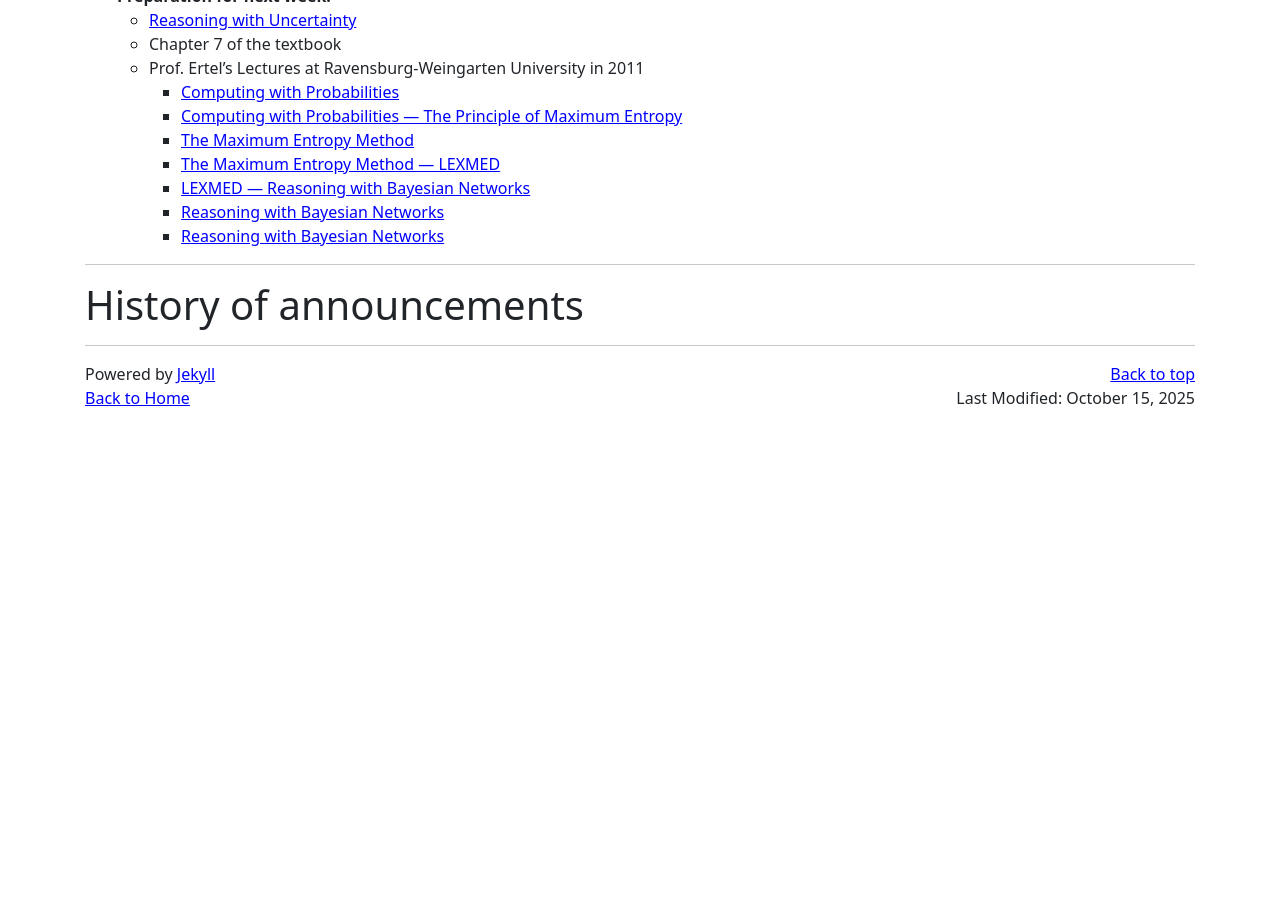
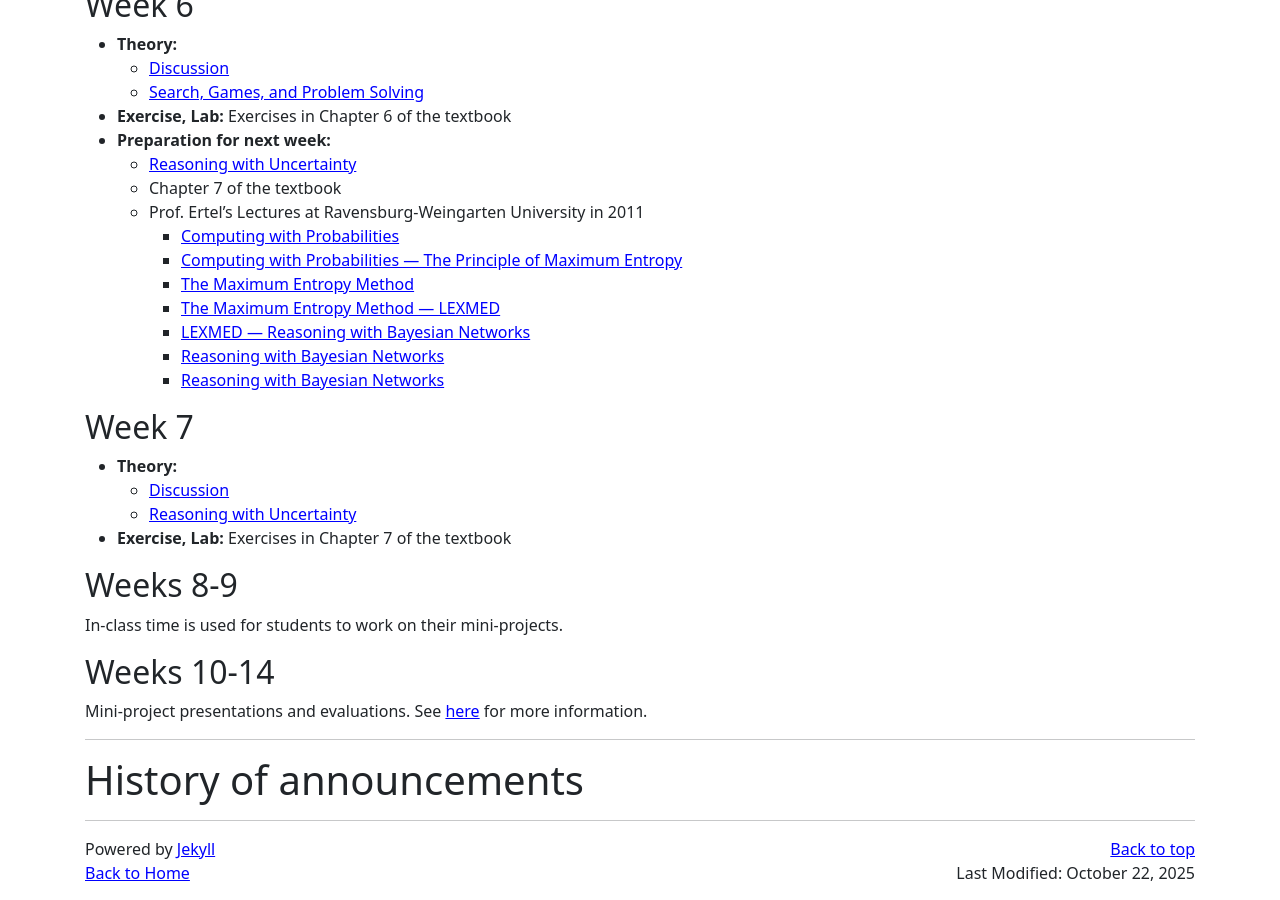
Before and after one commit to hoanganhduc/hoanganhduc.github.io, a Jekyll site: the page built from teaching/VNU-HUS/2025/winter/MAT1206E/index.md, in a window 1280 px wide and 900 px high, scrolled down 4338 px. Built offline with Jekyll 4.4.1, drawn with Linux system fonts in a browser that asks for light colours; nearby versions of some CDN libraries; a style sheet for code colours, icons or effects is not loaded; before the commit the page ends 4763 px from its top, so only the background shows below that; some of the changed text lies outside the part shown.

Commit message:
Updated @ 2025-10-22  23:26:12 ICT

```diff
--- a/teaching/VNU-HUS/2025/winter/MAT1206E/index.md
+++ b/teaching/VNU-HUS/2025/winter/MAT1206E/index.md
@@ -1,7 +1,7 @@
 ---
 layout: default
 title: "VNU-HUS MAT1206E: Introduction to Artificial Intelligence"
-last_modified_at: 2025-10-15
+last_modified_at: 2025-10-22
 lang: "en"
 katex: true
 ---
@@ -14,6 +14,9 @@ This is the website for the course "Introduction to Artificial Intelligence (VNU
 
 <h1>Announcements</h1>
 
+* **22/10/2025:**
+  * Course content updated:
+    * Weeks 7-14
 * **15/10/2025:**
   * Create a webpage for announcing mini-project topics proposed by students. See [here]({% link teaching/VNU-HUS/2025/winter/MAT1206E/mini-projects.md %}).
 * **14/10/2025:**
@@ -178,8 +181,6 @@ Students who wish to be absent must notify via the form [https://forms.office.co
     - [Reasoning with Bayesian Networks](https://youtu.be/z-WrA1xbkdY)
     - [Reasoning with Bayesian Networks](https://youtu.be/gMjuL5vMo04)
 
-<!--
-
 ## Week 7
 
 * **Theory:**
@@ -189,13 +190,11 @@ Students who wish to be absent must notify via the form [https://forms.office.co
 
 ## Weeks 8-9
 
-In-class time is used for students to work on their mini-projects
+In-class time is used for students to work on their mini-projects.
 
 ## Weeks 10-14
 
-Mini-project presentations and evaluations
-
--->
+Mini-project presentations and evaluations. See [here]({% link teaching/VNU-HUS/2025/winter/MAT1206E/mini-projects.md %}) for more information.
 
 -----
 
```
Also changed, not shown: teaching/VNU-HUS/2025/winter/MAT1206E/mini-projects.md (+6 -1 lines), teaching/VNU-HUS/2025/winter/MAT3508/index.md (+5 -6 lines), 3 other files.
